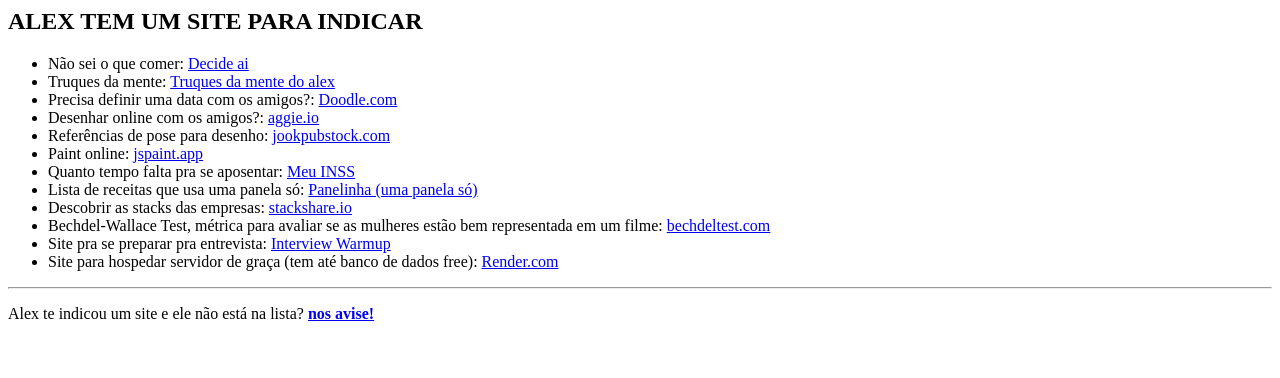
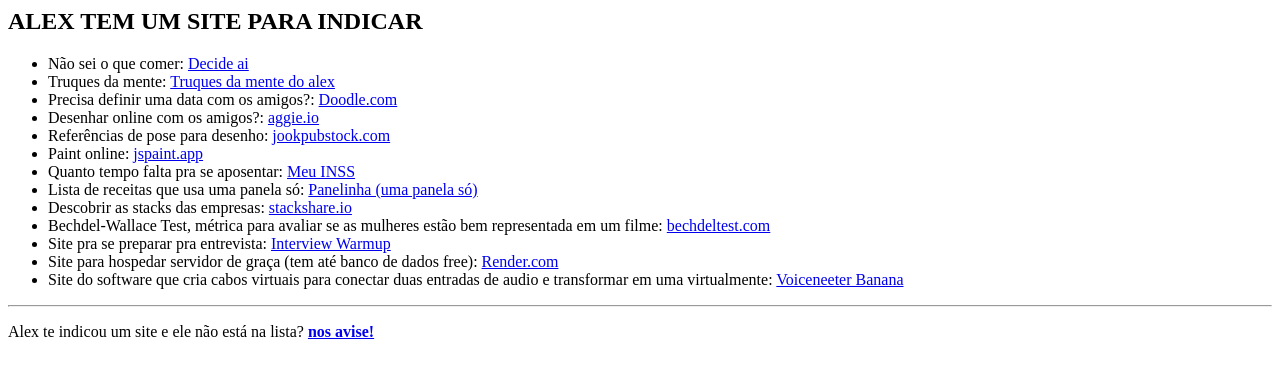
Before and after one commit to opedro/alextemumsite, a website: page index.html in a window 1280 px wide. Drawn offline with Linux system fonts and the light colour scheme.

Commit message:
Adiciona Voicemeter Banana

```diff
--- a/index.html
+++ b/index.html
@@ -19,6 +19,7 @@
   <li>Bechdel-Wallace Test, métrica para avaliar se as mulheres estão bem representada em um filme: <a href="https://bechdeltest.com/">bechdeltest.com</a></li>
   <li>Site pra se preparar pra entrevista: <a href="https://grow.google/certificates/interview-warmup/">Interview Warmup</a></li>
   <li>Site para hospedar servidor de graça (tem até banco de dados free): <a href="https://render.com/">Render.com</a></li>
+  <li>Site do software que cria cabos virtuais para conectar duas entradas de audio e transformar em uma virtualmente: <a href="https://vb-audio.com/Voicemeeter/banana.htm">Voiceneeter Banana</a></li>
 </ul>
 <hr>
       <p>Alex te indicou um site e ele não está na lista? <a href="https://github.com/opedro/alextemumsite/issues/new"><b>nos avise!</b></a></p>
```
